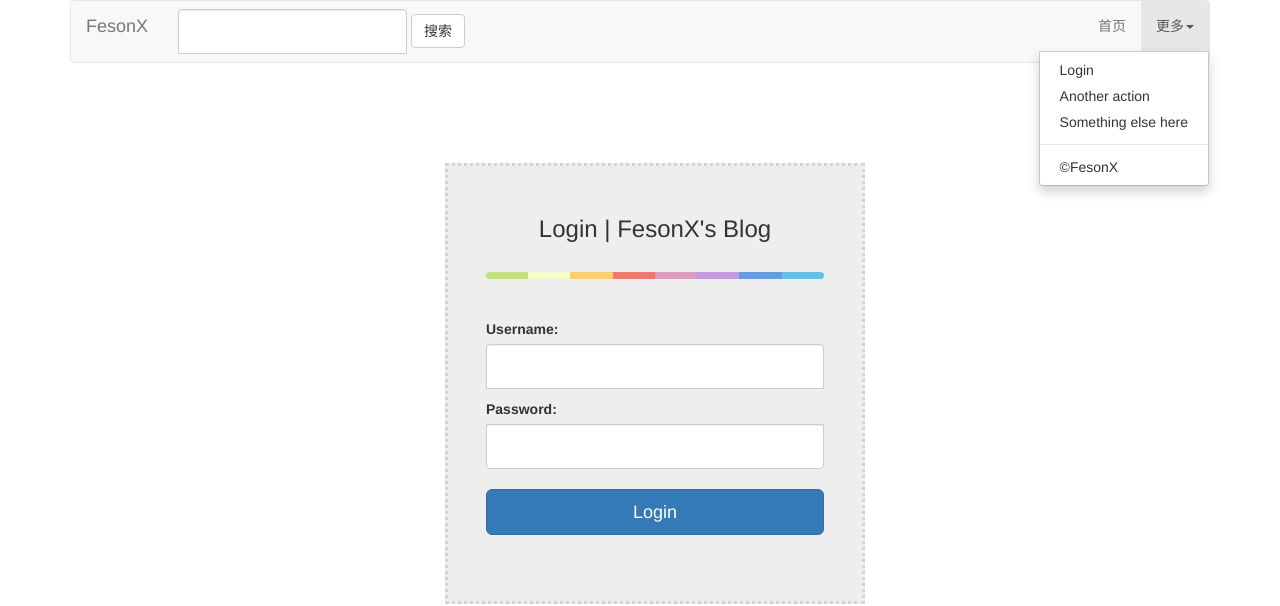
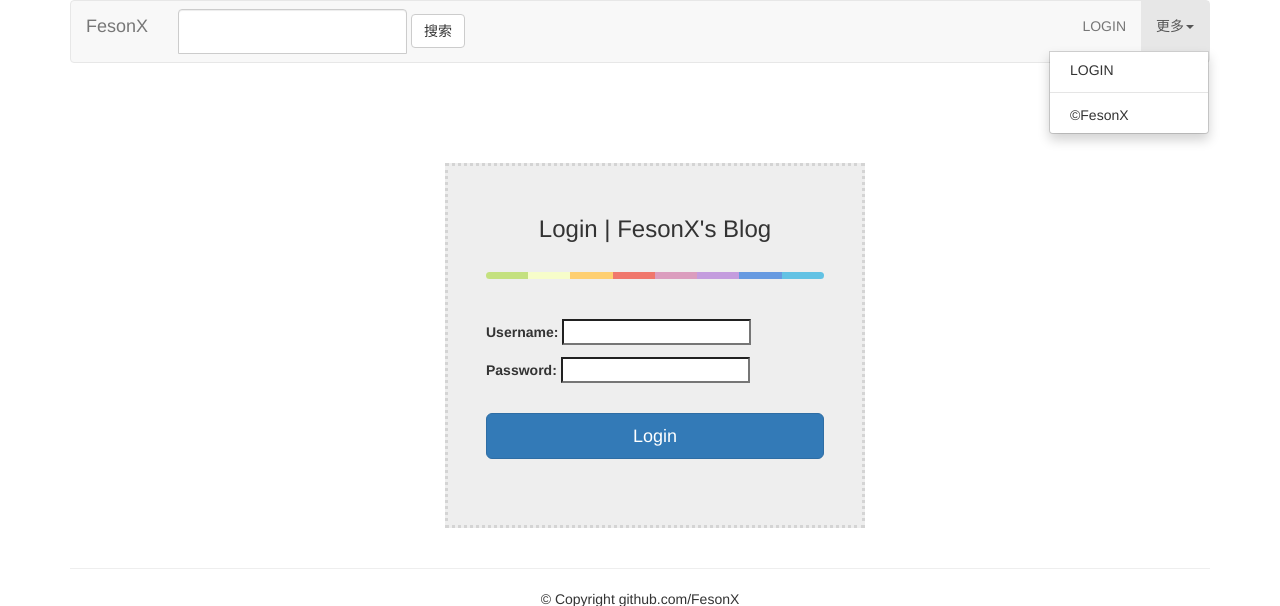
Before and after one commit to FesonX/myBlog, a Django app: page /account/login/ in a window 1280 px wide, after a click on "更多". Shown: the top 606 px of the page. Run offline with Django 3.2, Linux system fonts and the light colour scheme; some libraries are stand-ins or nearby versions.

Commit message:
[Add]Login & Logout

```diff
--- a/account/urls.py
+++ b/account/urls.py
@@ -1,9 +1,11 @@
 # coding=utf-8
 from django.conf.urls import url
-from django.conf import settings
-from . import views
+from django.contrib.auth import views as auth_views
 
-app_name='account'
+app_name = 'account'
 urlpatterns = [
-    url(r'^login/$', views.user_login, name="user_login"),
+    # url(r'^login/$', views.user_login, name="user_login"),
+    url(r'^login/$', auth_views.LoginView.as_view(template_name='account/login.html'), name='user_login'),
+    url(r'^new-login/$', auth_views.auth_login, {'template_name': 'account/login.html'}),
+    url(r'^logout/$', auth_views.LogoutView.as_view(template_name='account/logout.html'), name='user_logout'),
 ]
--- a/myBlog/settings.py
+++ b/myBlog/settings.py
@@ -124,3 +124,6 @@ STATIC_URL = '/static/'
 STATICFILES_DIRS = (
     os.path.join(BASE_DIR, "static"),
 )
+
+# Configure Redirect url
+LOGIN_REDIRECT_URL = '/blog/'
--- a/templates/header.html
+++ b/templates/header.html
@@ -20,21 +20,23 @@
 						</div> <button type="submit" class="btn btn-default">搜索</button>
 					</form>
 					<ul class="nav navbar-nav navbar-right">
-						<li>
-							 <a href="#">首页</a>
-						</li>
+
+                            {% if user.is_authenticated %}
+                                <li><a href="#">{{ user.username }}</a></li>
+                                <li><a href="{% url 'account:user_logout' %}">Logout</a></li>
+                            {% else %}
+                                <li><a href="{% url 'account:user_login' %}">LOGIN</a></li>
+                            {% endif %}
+
 						<li class="dropdown">
 							 <a href="#" class="dropdown-toggle" data-toggle="dropdown">更多<strong class="caret"></strong></a>
 							<ul class="dropdown-menu">
-								<li>
-									 <a href="{% url 'account:user_login' %}">Login</a>
-								</li>
-								<li>
-									 <a href="#">Another action</a>
-								</li>
-								<li>
-									 <a href="#">Something else here</a>
-								</li>
+								{% if user.is_authenticated %}
+                                <li><a href="#">{{ user.username }}</a></li>
+                                <li><a href="{% url 'account:user_logout' %}">Log Out</a></li>
+                                {% else %}
+                                <li><a href="{% url 'account:user_login' %}">LOGIN</a></li>
+                                {% endif %}
 								<li class="divider">
 								</li>
 								<li>
```
Also changed, not shown: templates/account/logout.html (added, +12 -0 lines).
